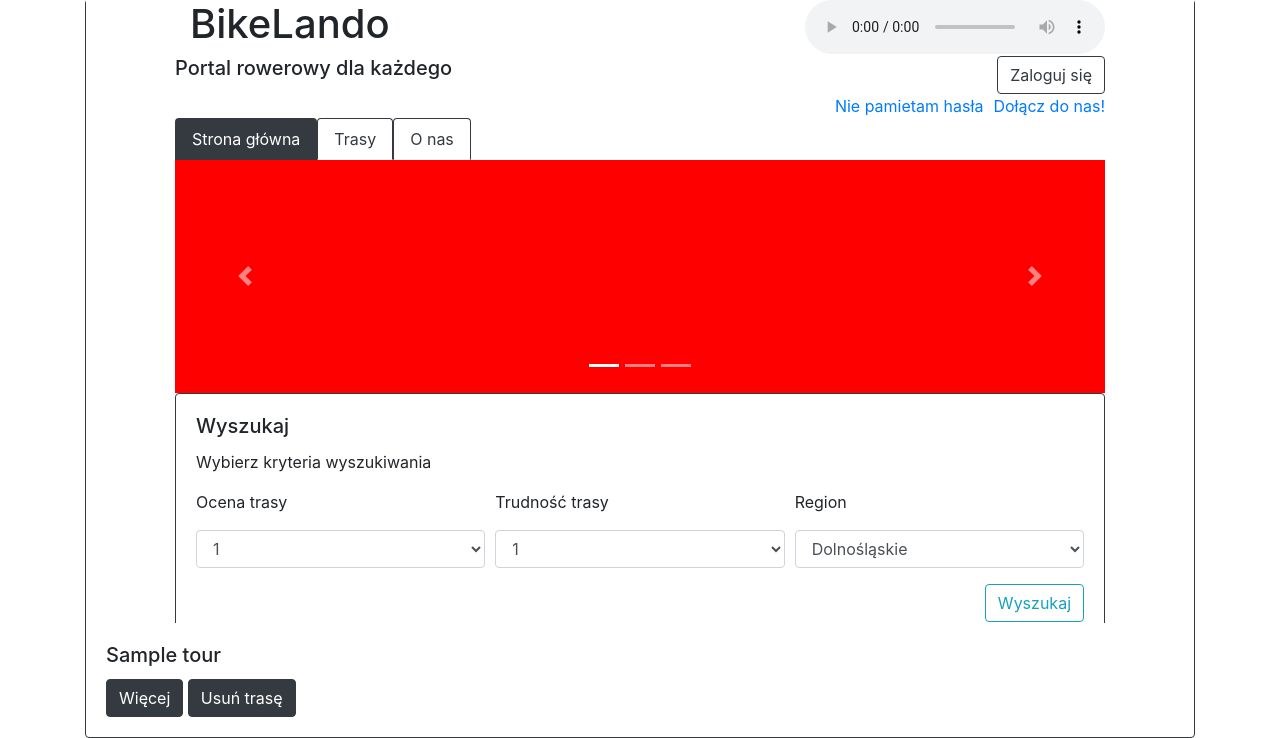
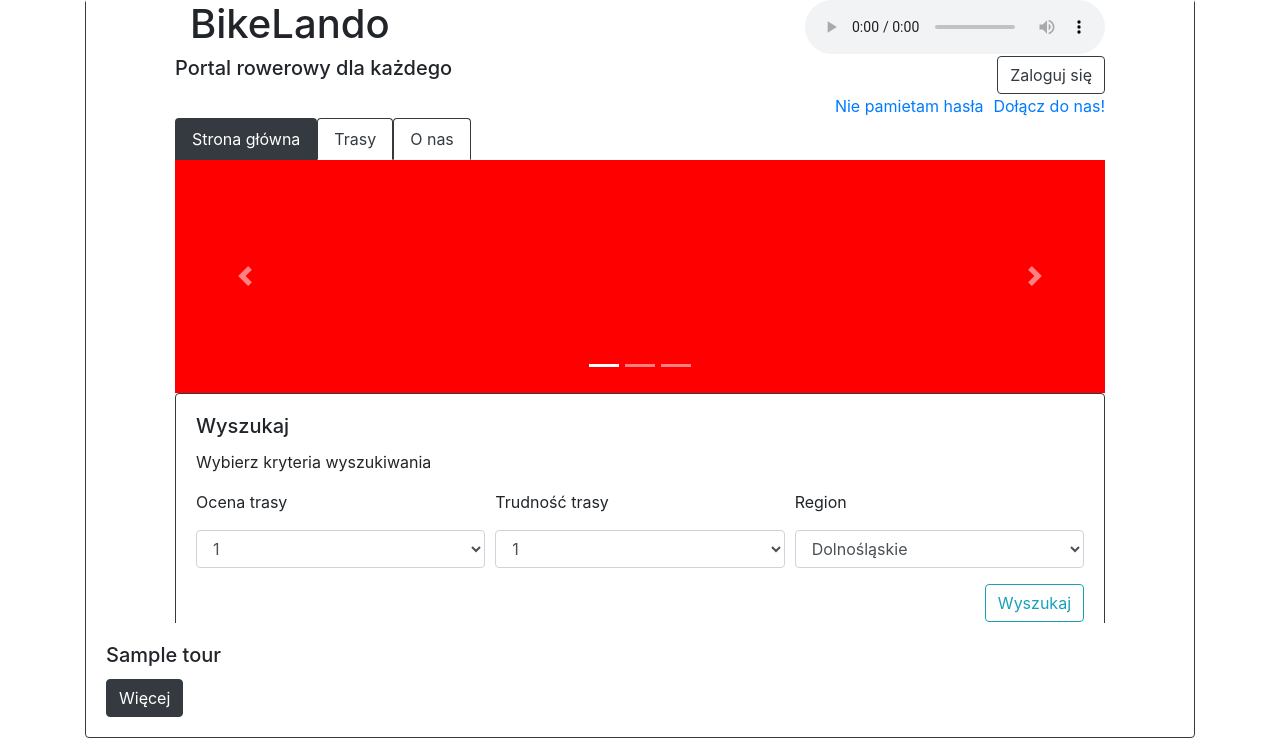
Before and after one commit to BikeLando/BikeLando, a Symfony app: template templates/tours/index.html.twig in a window 1280 px wide. Shown: the part 689-1427 px from the top of the page. Run offline with Twig, Linux system fonts and the light colour scheme; the template is opened without the code that fills it: most values are stand-ins (such as "Sample title", 1, 10 or a date in 2020); some libraries are stand-ins or nearby versions.

Commit message:
Update index.html.twig
deleted errorr

```diff
--- a/templates/tours/index.html.twig
+++ b/templates/tours/index.html.twig
@@ -92,7 +92,6 @@
                            <div class="card-body">
                                <h5 class="card-title">{{ tour.name }}</h5>
                                <a class="btn  btn-dark" href="/tour/{{ tour.id }}">Więcej</a>
-                               <a class="btn  btn-dark" href="/delete/tour/{{ tour.id }}">Usuń trasę</a>
                            </div>
                        </div>
           </div>
```
